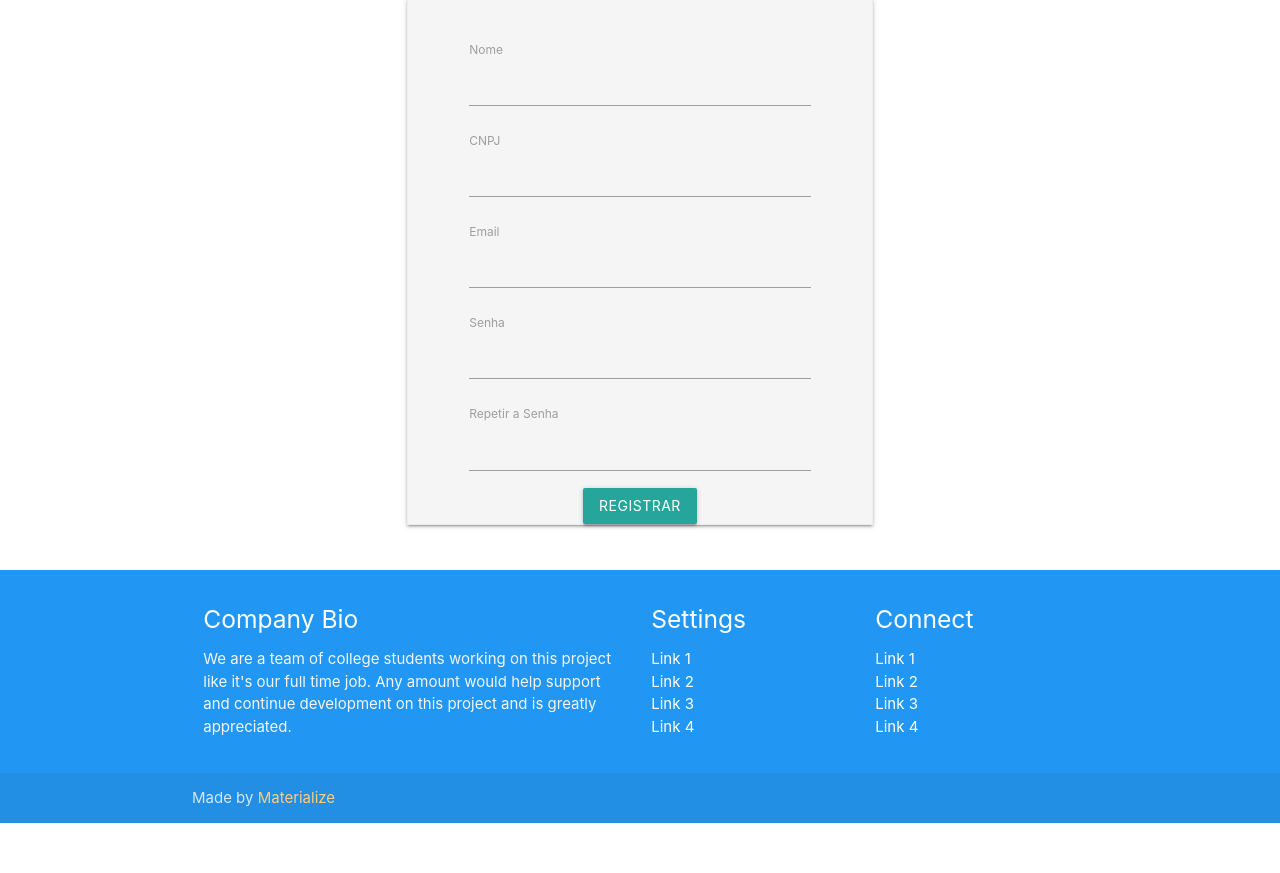
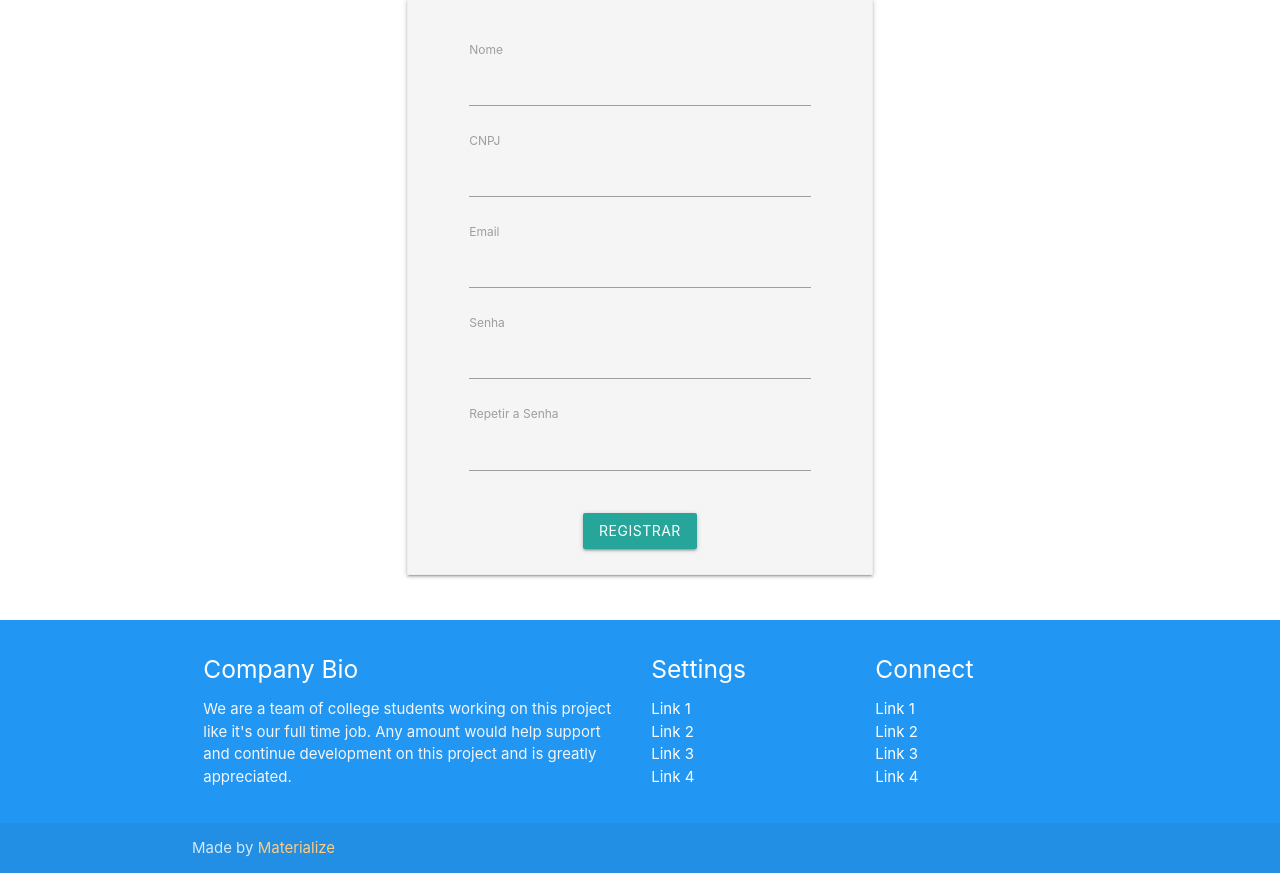
Before and after one commit to victorverdoodt/IPontoApp, a Flask app: page /registrar in a window 1280 px wide. Shown: the part 143-1016 px from the top of the page. Before the commit the page ends 966 px from the top, so only its background shows below. Run offline with Flask 2, Linux system fonts and the light colour scheme; some libraries are stand-ins or nearby versions.

Commit message:
margin no botão do registro_empresa.html

```diff
--- a/app/templates/registro_empresa.html
+++ b/app/templates/registro_empresa.html
@@ -65,7 +65,7 @@
                 </ul>
                 {% endif %}
             </fieldset>
-            <button class="btn waves-effect waves-light" type="submit" id="enviar">Registrar</button>
+            <button class="btn waves-effect waves-light" type="submit" id="enviar" style="margin: 25px;">Registrar</button>
         </form>
     </div>
 </div>
```
